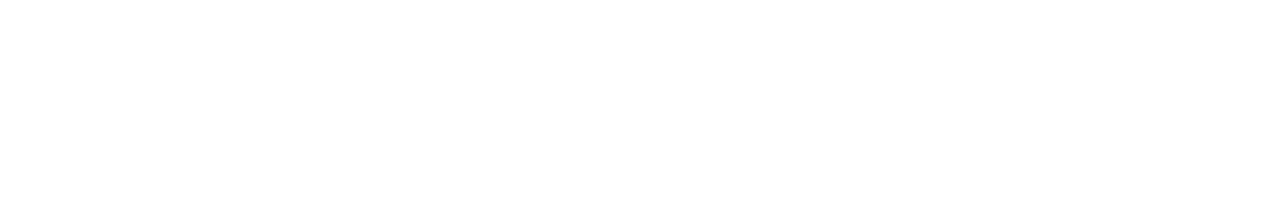
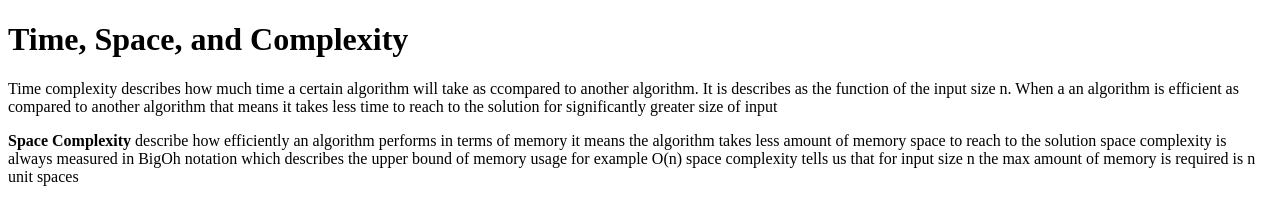
Before and after one commit to acciojob/time-and-space-complexity-Shreyash-kant, a website: page main.html in a window 1280 px wide. Drawn offline with Linux system fonts and the light colour scheme.

Commit message:
created a submission

```diff
--- a/main.html
+++ b/main.html
@@ -8,6 +8,17 @@
 
 <body>
 	<!-- the entire body must be written by student -->
+	<h1>Time, Space, and Complexity</h1>
+	<p>Time complexity describes how much time a certain algorithm will take
+	as ccompared to another algorithm. It is describes as the function of the input size n.
+	When a an algorithm is efficient as compared to another algorithm
+	that means it takes less time to reach to the solution for significantly
+	 greater size of input</p>
+	<p><b>Space Complexity</b> describe how efficiently an algorithm performs in terms of memory it means
+	the algorithm takes less amount of memory space to reach to the solution
+	space complexity is always measured in BigOh notation which describes the upper bound of
+	memory usage for example O(n) space complexity tells us that for input size n
+	the max amount of memory is required is n unit spaces</p>
     <script type="text/javascript" src="./script.js">
 </script>
 
```
